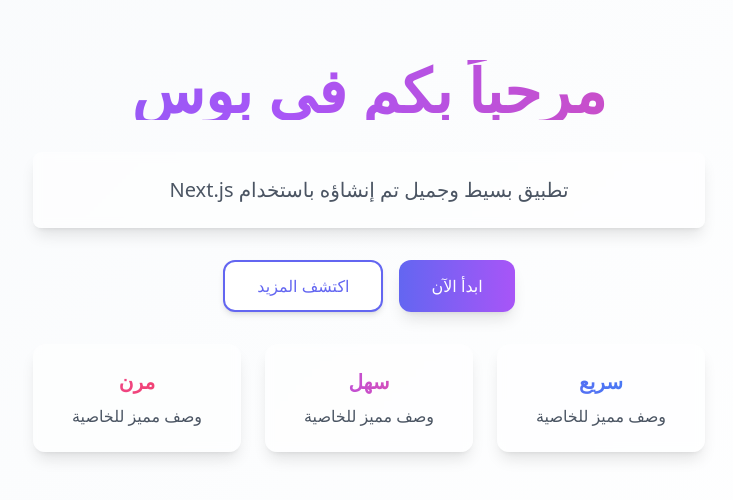
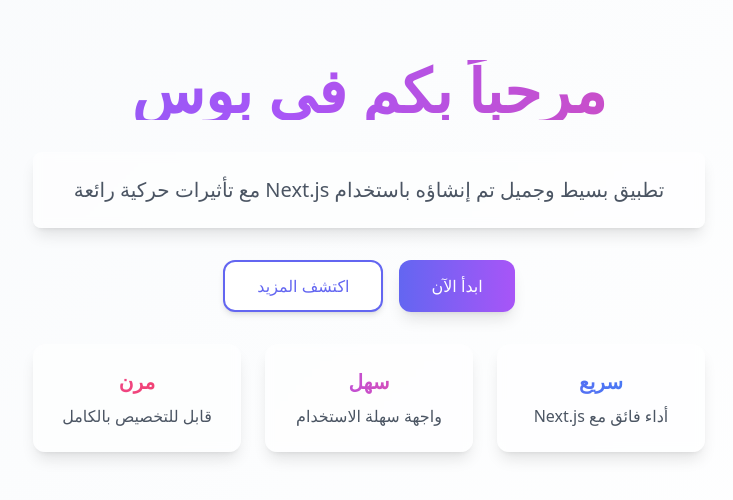
Before and after one commit to foxuae9/boos, a Next.js app: page / in a window 1280 px wide. Shown: the part 144-644 px from the top of the page, without its empty margins (424-1157 px from the left). Built offline with nearby package versions, Linux system fonts and the light colour scheme.

Commit message:
feat: add feature descriptions to landing page

```diff
--- a/src/app/page.tsx
+++ b/src/app/page.tsx
@@ -8,7 +8,7 @@ export default function Home() {
           </h1>
 
           <p className="text-xl text-gray-600 bg-white/50 backdrop-blur-sm rounded-lg p-6 shadow-lg">
-            تطبيق بسيط وجميل تم إنشاؤه باستخدام Next.js
+            تطبيق بسيط وجميل تم إنشاؤه باستخدام Next.js مع تأثيرات حركية رائعة
           </p>
 
           <div className="flex gap-4 justify-center">
@@ -22,15 +22,15 @@ export default function Home() {
 
           <div className="grid grid-cols-1 md:grid-cols-3 gap-6 mt-12">
             {[
-              { title: 'سريع', color: 'from-indigo-500 to-blue-500' },
-              { title: 'سهل', color: 'from-purple-500 to-pink-500' },
-              { title: 'مرن', color: 'from-pink-500 to-rose-500' }
+              { title: 'سريع', desc: 'أداء فائق مع Next.js', color: 'from-indigo-500 to-blue-500' },
+              { title: 'سهل', desc: 'واجهة سهلة الاستخدام', color: 'from-purple-500 to-pink-500' },
+              { title: 'مرن', desc: 'قابل للتخصيص بالكامل', color: 'from-pink-500 to-rose-500' }
             ].map((feature, index) => (
               <div key={index} className="bg-white/50 backdrop-blur-sm p-6 rounded-xl shadow-lg hover:shadow-xl transition-all">
                 <h3 className={`text-xl font-bold bg-gradient-to-r ${feature.color} text-transparent bg-clip-text mb-2`}>
                   {feature.title}
                 </h3>
-                <p className="text-gray-600">وصف مميز للخاصية</p>
+                <p className="text-gray-600">{feature.desc}</p>
               </div>
             ))}
           </div>
```
